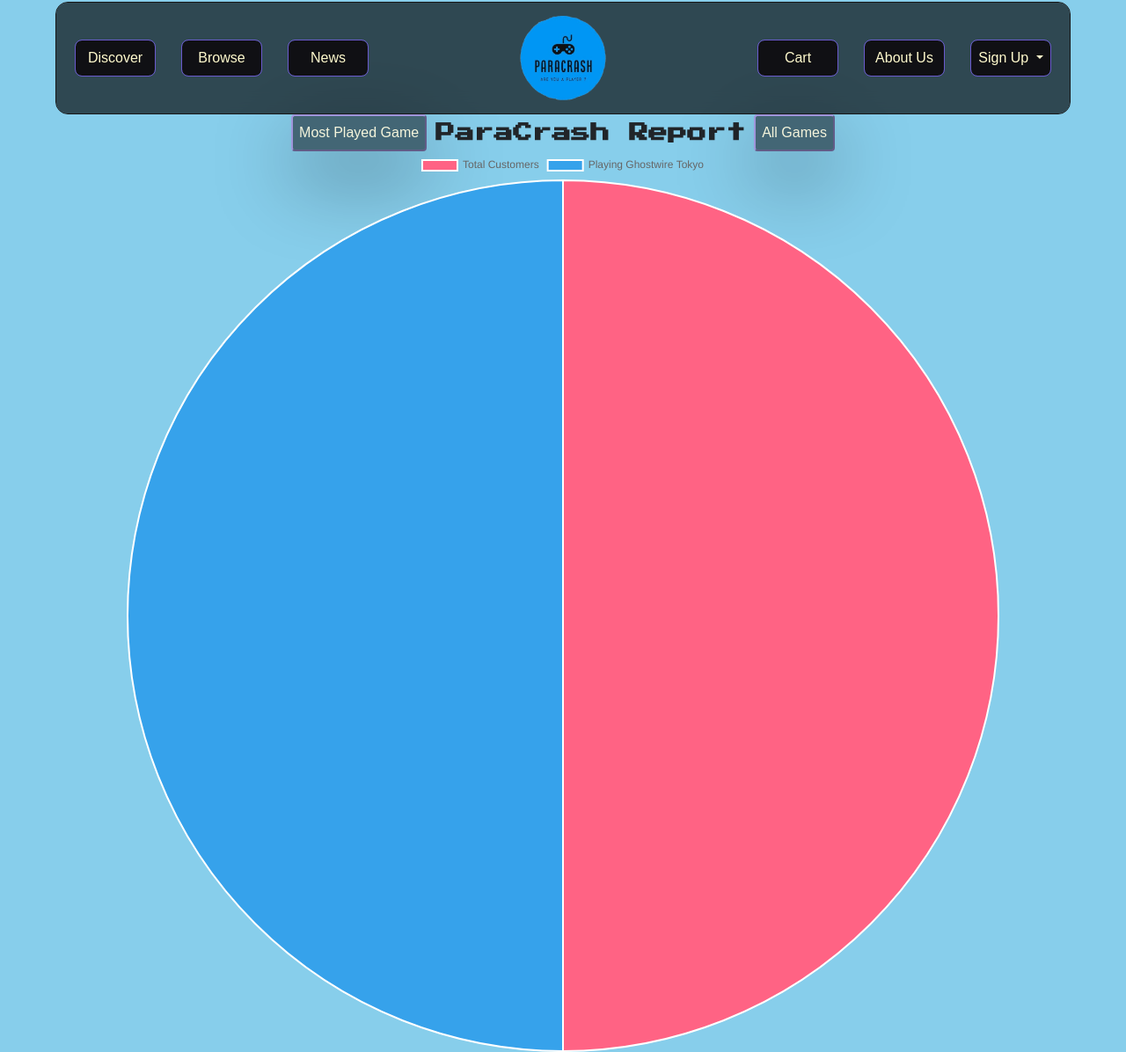
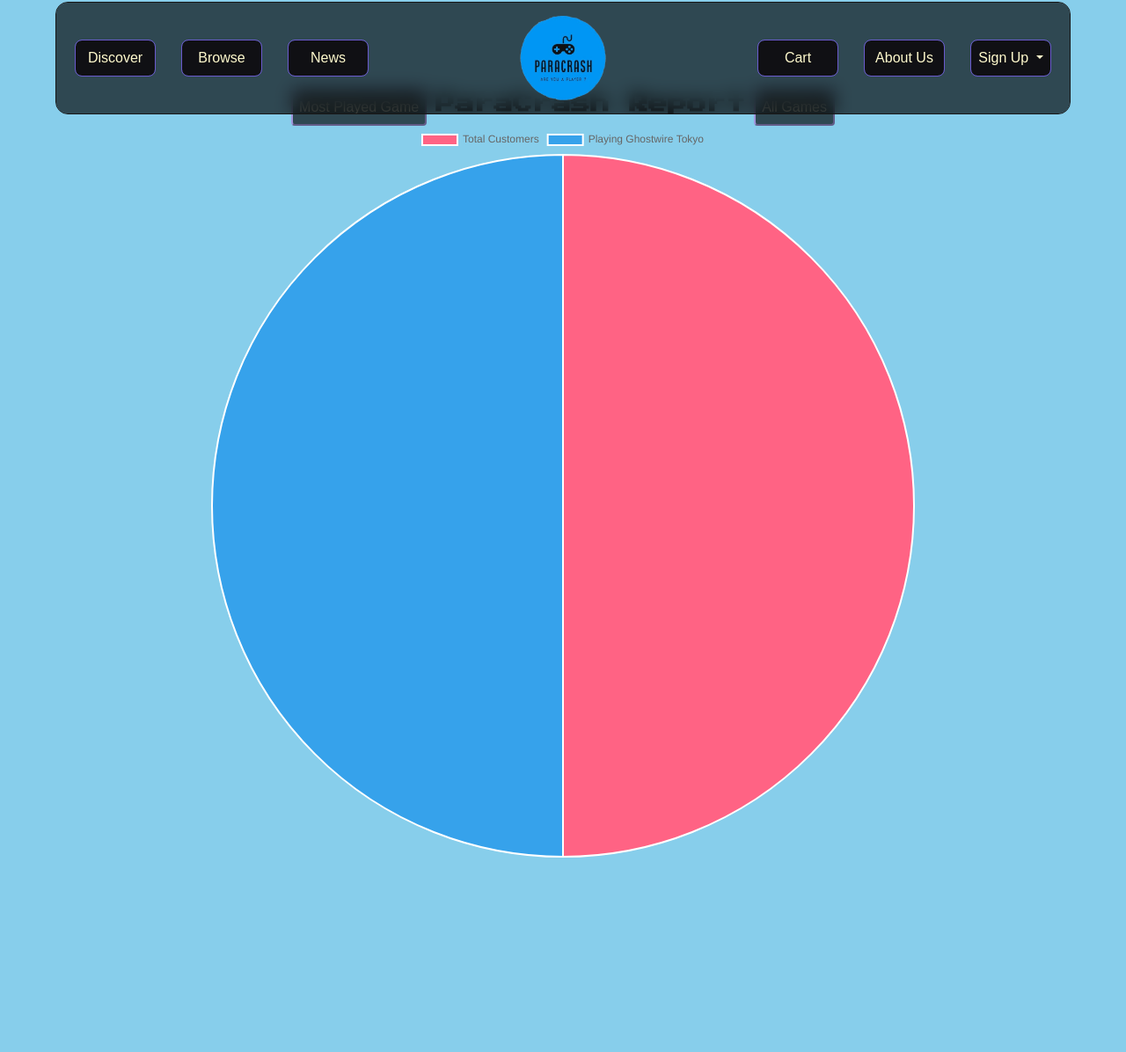
Before and after one commit to GITHD3/game-store.github.io, a PHP site: page /report.php in a window 1280 px wide. Shown: the whole page at 88% size. After the commit the page ends 975 px from the top, so only its background shows below. Run offline with PHP 8.4, Linux system fonts and the light colour scheme; data comes from the database, SQL or seed files in the repository; some web fonts are replaced.

Commit message:
changes ses 2 start

```diff
--- a/feed.php
+++ b/feed.php
@@ -160,7 +160,7 @@ if (isset($_POST['submit'])) {
 
         <div class="container mainformdiv mt-10">
             <h1 class="text-3xl font-bold mb-4" style="font-family: 'Press Start 2P'; font-size: 22px; color: #beb6ff">
-                Feedback | ParaCrash Game Store</h1>
+            ParaCrash | Feedback </h1>
             <form method="post" action="thank.php" >
                 <div class="np mb-6">
                     <h5 class="nameplate pb-2 pr-2 pt-2">
--- a/report.php
+++ b/report.php
@@ -68,7 +68,7 @@ while ($row = $allGamesResult->fetch_assoc()) {
             <button id="mostPlayedBtn" class="btnmain" onclick="toggleChart('mostPlayedChart')">Most Played
                 Game</button>
         </div>
-        <h4 class="heading pt-2" style="font-family: 'Press Start 2P'; font-size: 22px;">
+        <h4 class="heading" style="font-family: 'Press Start 2P'; font-size: 22px;">
             <strong>ParaCrash Report</strong>
         </h4>
         <div class="buttons-container">
@@ -77,7 +77,7 @@ while ($row = $allGamesResult->fetch_assoc()) {
     </div>
 
 
-    <div class="mainpie" style="width: 80%; margin: auto;">
+    <div class="mainpie" style="width: 65%; margin: auto;">
         <canvas id="mostPlayedChart" height="400"></canvas>
         <canvas id="allGamesChart" style="display: none;" height="400"></canvas>
     </div>
@@ -150,7 +150,7 @@ while ($row = $allGamesResult->fetch_assoc()) {
         display: flex;
         align-items: center;
         justify-content: center;
-        margin-top: 400px;
+        margin-top: 150px;
         text-align: center;
     }
 
@@ -166,12 +166,13 @@ while ($row = $allGamesResult->fetch_assoc()) {
         color: beige;
         padding: 7px;
         transition: 0.3s;
-        background-color: rgba(0, 0, 0, 0.5);
-        box-shadow: rgba(0, 0, 0, 0.4) 0px 30px 90px;
+        background: rgba(0, 0, 0, 0.65);
     }
-    .btnmain:hover{
-        box-shadow: #9f95db 0px 22px 70px 4px;
-            background-color: #9f95db;
-            color:black;
+
+    .btnmain:hover {
+        box-shadow: 0px 0px 5px #9f95db, 0px 0px 25px #9f95db, 0px 0px 50px #9f95db, 0px 0px 100px #9f95db;
+        border: none;
+        background-color: #9f95db;
+        color: black;
     }
 </style>
```
